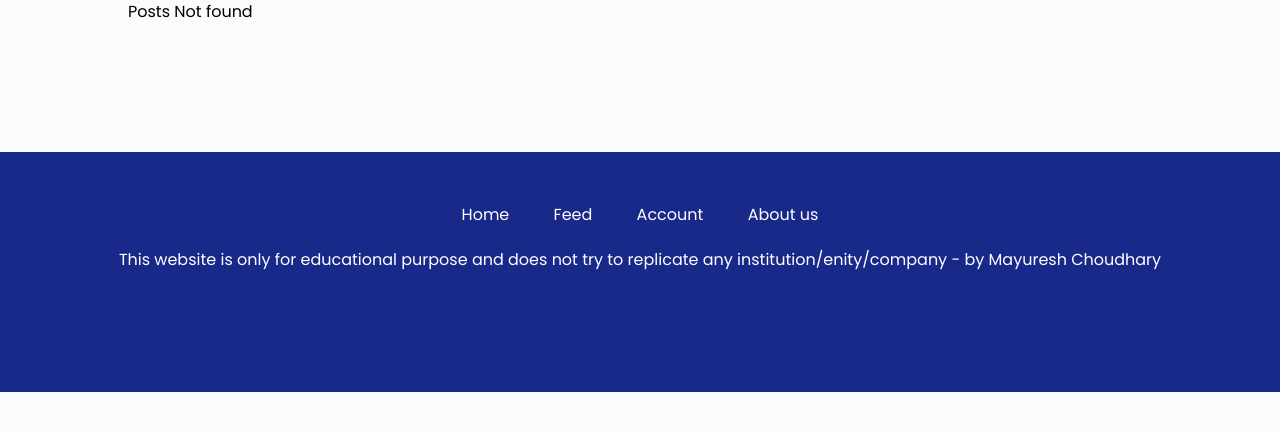
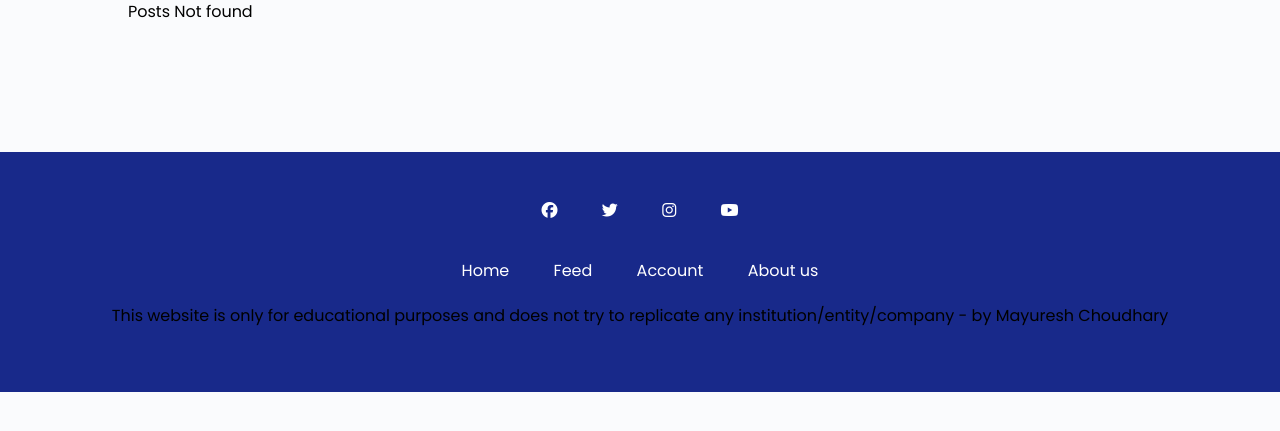
Before and after one commit to Mayuresh-22/Minglr, a PHP site: page /Minglr/feed.php in a window 1280 px wide. Shown: the part 178-609 px from the top of the page. Run offline with PHP 8.4, Linux system fonts and the light colour scheme; data that the repository does not hold is empty; some libraries are stand-ins or nearby versions.

Commit message:
Update feed.php

```diff
--- a/feed.php
+++ b/feed.php
@@ -178,21 +178,35 @@
     </div>
 
     <div class="footer">
-    <ul>
+    <ul class="footer-icons">
         <li class="foot-item">
-                <a href="" class="foot-link" style="text-decoration: none">Home</a>
+            <a href="#" class="foot-link"><i class="fab fa-facebook"></i></a>
         </li>
         <li class="foot-item">
-                <a href="feed.php" class="foot-link" style="text-decoration: none">Feed</a>
+            <a href="#" class="foot-link"><i class="fab fa-twitter"></i></a>
         </li>
         <li class="foot-item">
-                <a href="account.php" class="foot-link" style="text-decoration: none">Account</a>
+            <a href="#" class="foot-link"><i class="fab fa-instagram"></i></a>
         </li>
         <li class="foot-item">
-                <a href="about-us.php" class="foot-link" style="text-decoration: none">About us</a>
+            <a href="#" class="foot-link"><i class="fab fa-youtube"></i></a>
         </li>
-            <p>This website is only for educational purpose and does not try to replicate any institution/enity/company - by Mayuresh Choudhary</p>
     </ul>
+    <ul class="footer-links">
+        <li class="foot-item">
+            <a href="" class="foot-link">Home</a>
+        </li>
+        <li class="foot-item">
+            <a href="feed.php" class="foot-link">Feed</a>
+        </li>
+        <li class="foot-item">
+            <a href="account.php" class="foot-link">Account</a>
+        </li>
+        <li class="foot-item">
+            <a href="about-us.php" class="foot-link">About us</a>
+        </li>
+    </ul>
+    <p>This website is only for educational purposes and does not try to replicate any institution/entity/company - by Mayuresh Choudhary</p>
 </div>
 
     <script src="js/script.js"></script>
```
Lines whose indentation alone changed are shown as unchanged.
